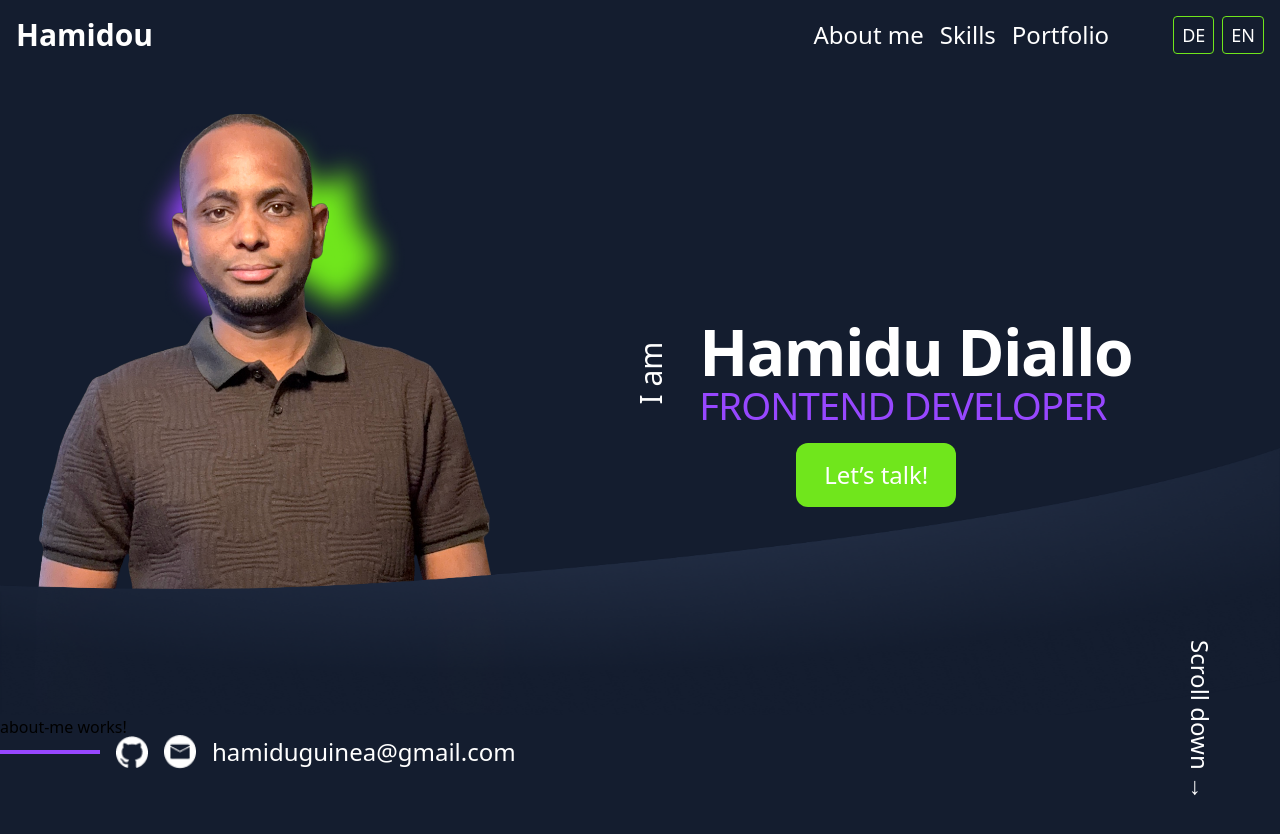
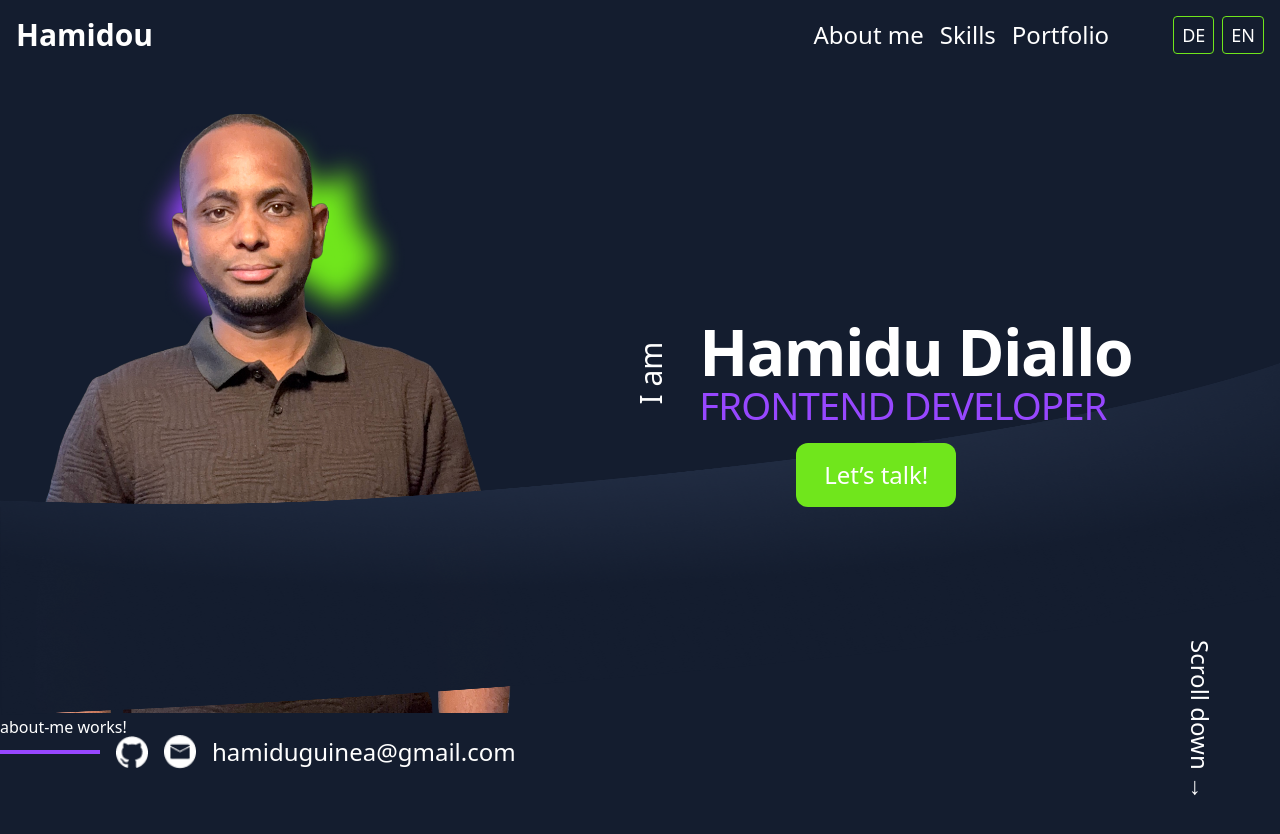
Before and after one commit to Hamidou-ctr/my-website, an Angular app: page / in a window 1280 px wide. Shown: the top 834 px of the page. Before the commit the page ends 800 px from the top, so only its background shows below. Built offline with nearby package versions, Linux system fonts and the light colour scheme.

Commit message:
fix: update background attachment to scroll for home component styles

```diff
--- a/src/app/components/about-me/about-me.html
+++ b/src/app/components/about-me/about-me.html
@@ -1 +1 @@
-<p>about-me works!</p>
+<p class="text-white h-6456">about-me works!</p>
--- a/src/app/components/home/home.css
+++ b/src/app/components/home/home.css
@@ -2,7 +2,7 @@
   background-image: url('../../../../public/img/hero_background2.png');
   background-position: bottom;
   background-repeat: no-repeat;
-  background-attachment: fixed;
+  background-attachment: scroll;
   background-size: 100vw 50vh;
 }
 
@@ -10,7 +10,7 @@
   background-image: url('../../../../public/img/photo_shadows.png');
   background-position: center;
   background-repeat: no-repeat;
-  background-attachment: fixed;
+  background-attachment: scroll;
   background-size: 120vw;
 }
 
@@ -35,7 +35,7 @@
 @media screen and (min-width: 640px) {
   .homeBackgroundImage {
     background-size: 100vw 50vh;
-    background-attachment: fixed;
+    background-attachment: scroll;
     background-position-y: bottom;
   }
 
@@ -50,7 +50,7 @@
   .homeBackgroundImage {
     background-image: url('../../../../public/img/hero_background1.png');
     background-size: 100vw 40vh;
-    background-attachment: fixed;
+    background-attachment: scroll;
     background-position-y: bottom;
   }
   .personal-image {
@@ -64,7 +64,7 @@
   .homeBackgroundImage {
     background-image: url('../../../../public/img/hero_background1.png');
     background-size: 100vw 43vh;
-    background-attachment: fixed;
+    background-attachment: scroll;
     background-position-y: bottom;
   }
 
@@ -79,7 +79,7 @@
   .homeBackgroundImage {
     background-image: url('../../../../public/img/hero_background1.png');
     background-size: 100vw 45vh;
-    background-attachment: fixed;
+    background-attachment: scroll;
     background-position-y: bottom;
   }
 
@@ -94,7 +94,7 @@
   .homeBackgroundImage {
     background-image: url('../../../../public/img/hero_background1.png');
     background-size: 100vw 44vh;
-    background-attachment: fixed;
+    background-attachment: scroll;
     background-position-y: bottom;
   }
 
```
